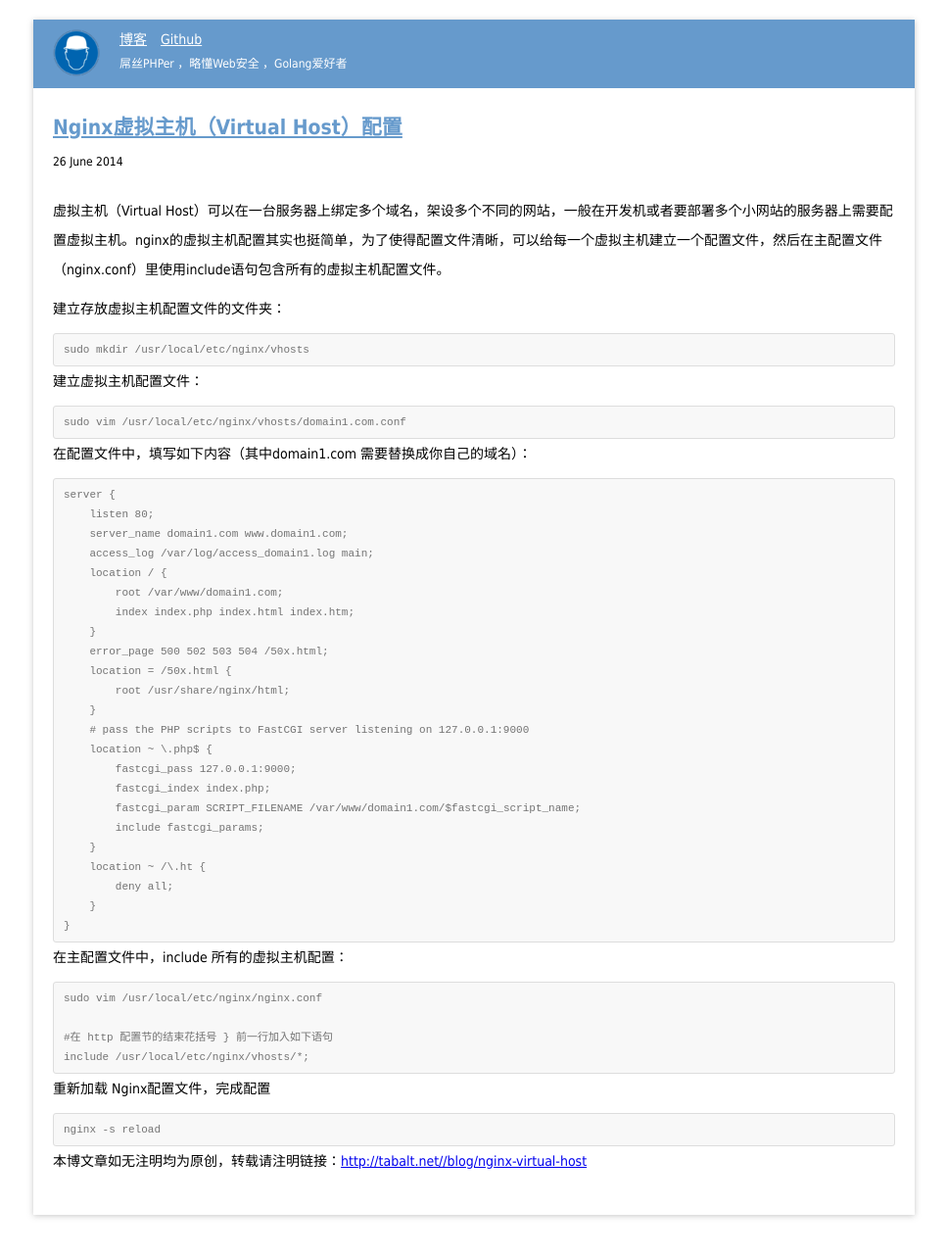
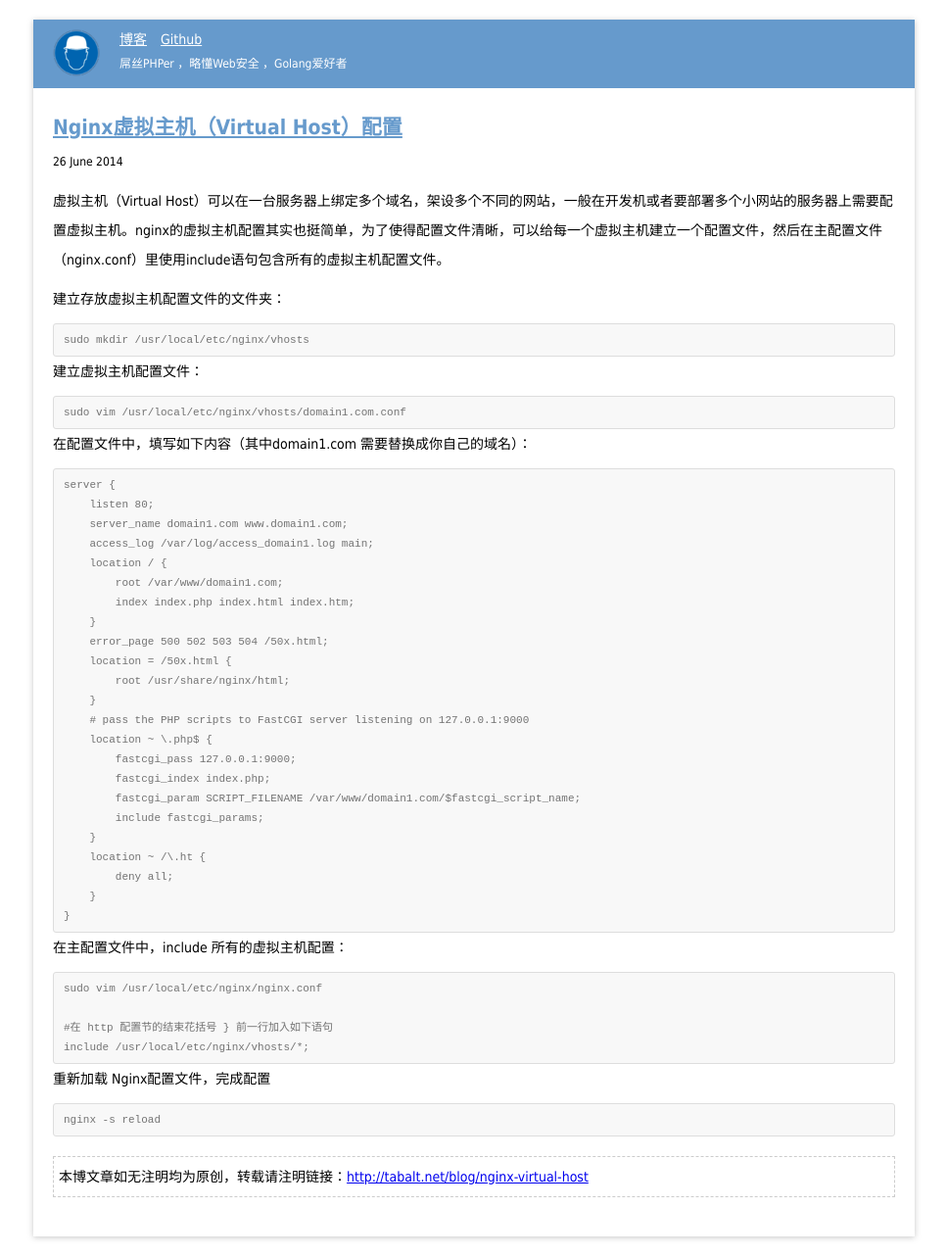
Before and after one commit to tabalt/tabalt.github.io, a Jekyll site: the page built from _posts/2014-06-26-nginx-virtual-host.md, in a window 1280 px wide. Shown: the whole page at 98% size, without its empty margins (156-1123 px from the left). Built offline with Jekyll 4.4.1, drawn with Linux system fonts in a browser that asks for light colours; Markdown is read by kramdown in place of the engine named in the settings; comment, search, counter and statistics services are not loaded; before the commit the page ends 1260 px from its top, so only the background shows below that.

Commit message:
Update post.html

```diff
--- a/_layouts/post.html
+++ b/_layouts/post.html
@@ -4,7 +4,7 @@ layout: default
 
 
 <div class="post-item pb10">
-    <div class="post-title mb10">
+    <div class="post-title">
         <h2 ><a href="{{ page.url }}">{{ page.title }}</a></h2>
         <p class="ft12" style="float:left; ">
             {{ page.date | date_to_long_string }}
@@ -16,7 +16,7 @@ layout: default
     <div class="post-content">
         {{ content }}
     </div>
-    <p>本博文章如无注明均为原创，转载请注明链接：<a href="http://tabalt.net/{{ page.url }}">http://tabalt.net/{{ page.url }}</a></a></p>
+    <p style="border:1px dashed #ccc; padding:5px; margin-top: 20px;">本博文章如无注明均为原创，转载请注明链接：<a href="http://tabalt.net{{ page.url }}">http://tabalt.net{{ page.url }}</a></a></p>
     <div class="bdsharebuttonbox"><a href="#" class="bds_more" data-cmd="more"></a><a href="#" class="bds_qzone" data-cmd="qzone" title="分享到QQ空间"></a><a href="#" class="bds_tsina" data-cmd="tsina" title="分享到新浪微博"></a><a href="#" class="bds_tqq" data-cmd="tqq" title="分享到腾讯微博"></a><a href="#" class="bds_renren" data-cmd="renren" title="分享到人人网"></a><a href="#" class="bds_weixin" data-cmd="weixin" title="分享到微信"></a></div>
     <script>window._bd_share_config={"common":{"bdSnsKey":{},"bdText":"","bdMini":"2","bdMiniList":false,"bdPic":"","bdStyle":"1","bdSize":"16"},"share":{},"image":{"viewList":["qzone","tsina","tqq","renren","weixin"],"viewText":"分享到：","viewSize":"16"},"selectShare":{"bdContainerClass":null,"bdSelectMiniList":["qzone","tsina","tqq","renren","weixin"]}};with(document)0[(getElementsByTagName('head')[0]||body).appendChild(createElement('script')).src='http://bdimg.share.baidu.com/static/api/js/share.js?v=89860593.js?cdnversion='+~(-new Date()/36e5)];</script>
 </div>
```
